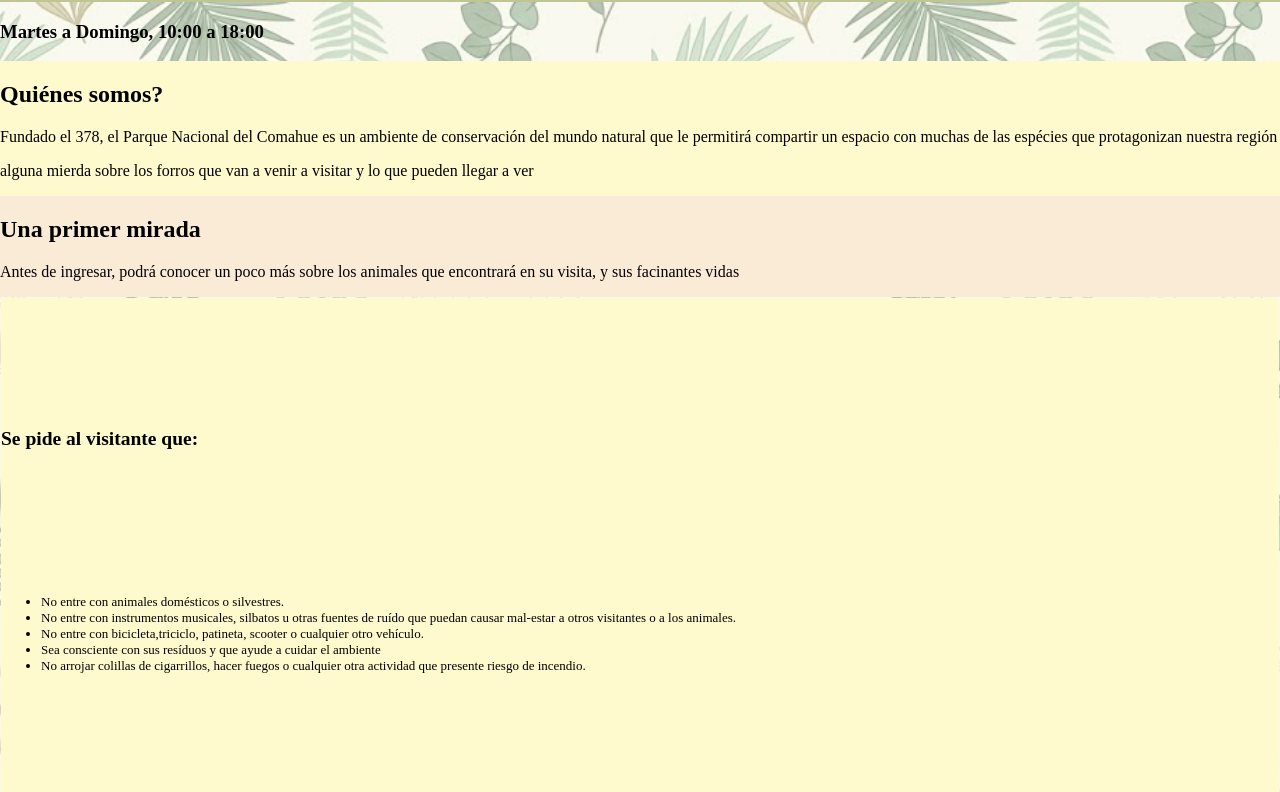
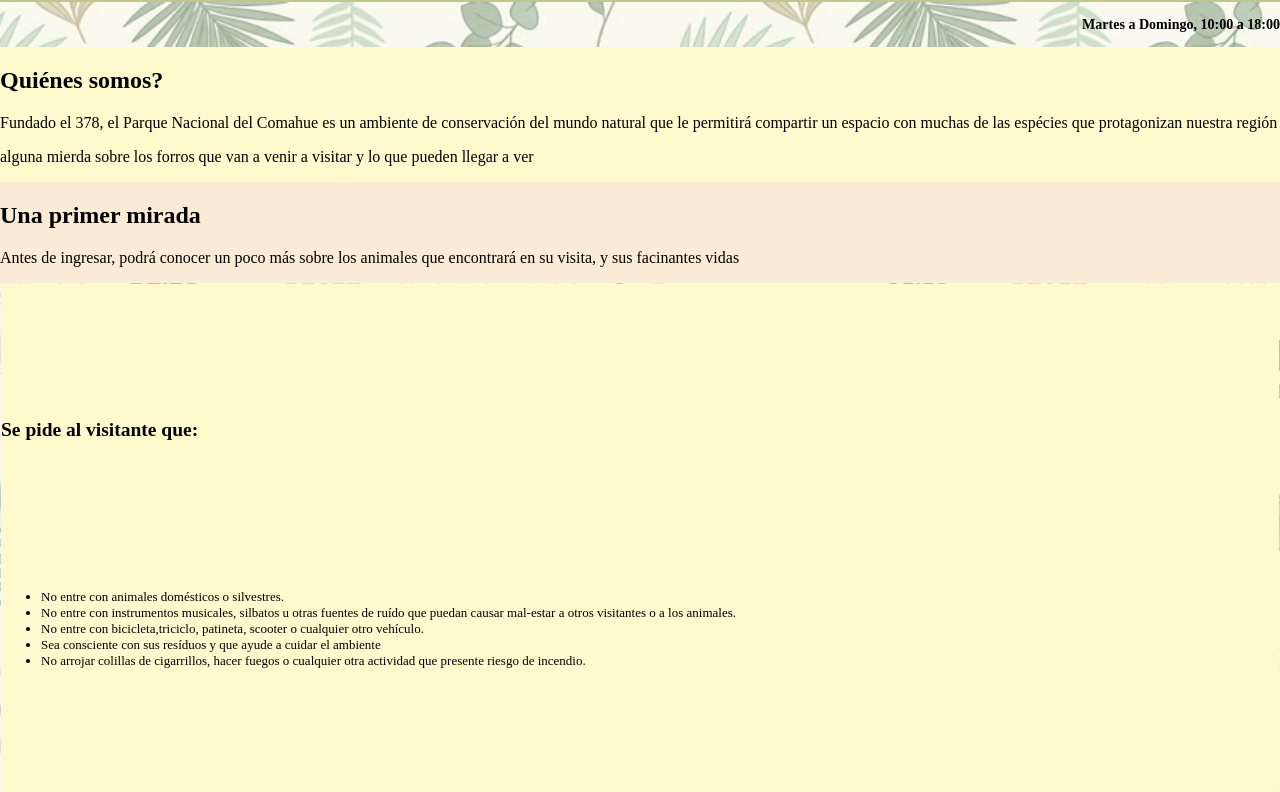
Before and after one commit to DiegoGalvan421/LabTpFInal, a plain HTML site: page PaginaPrincipal.html in a window 1280 px wide. Shown: the part 84-876 px from the top of the page. Drawn offline with Linux system fonts and the light colour scheme.

```diff
--- a/PaginaPrincipal.html
+++ b/PaginaPrincipal.html
@@ -24,9 +24,9 @@
 
   </nav>
   <main Class="PaginaPrincipal">
-    <div>
-
+    <div Class="Horario">
         <h3>Martes a Domingo, 10:00 a 18:00</h3    >
+        </div>
         <!--alguna imagen qcyo-->
     </div>
     <div class="SobreParque">
--- a/Principal.css
+++ b/Principal.css
@@ -33,3 +33,8 @@
     flex-grow: 1;
     font-size: small;
 }
+.Horario{
+    text-align: end;
+    margin:1;
+    font-size: 12px;
+}
```
